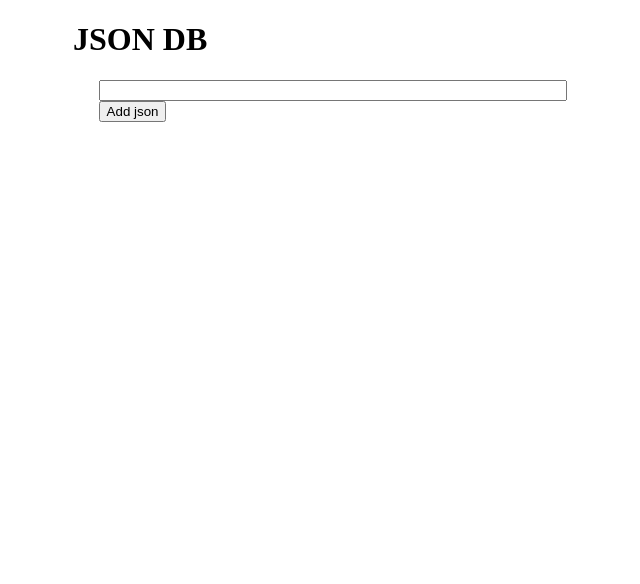
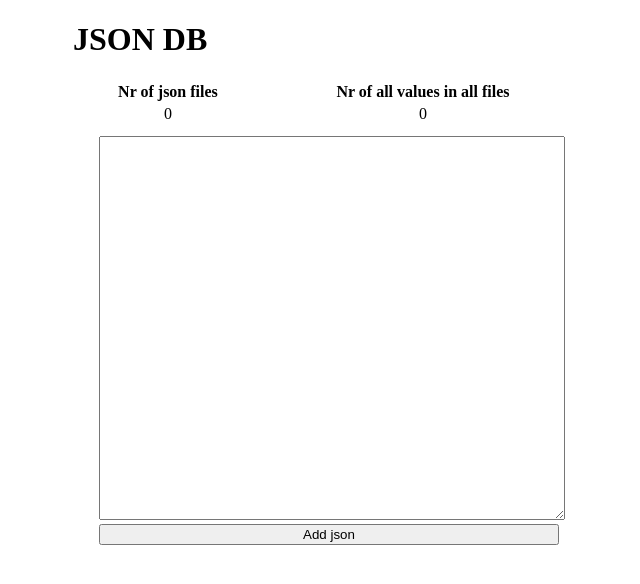
Before and after one commit to JJackol/jsonDB, a Flask app: page / in a window 1280 px wide. Shown: the top 584 px of the page, without its empty margins (311-951 px from the left). Run offline with Flask 2, Linux system fonts and the light colour scheme; data that the repository does not hold is empty.

Commit message:
home update

```diff
--- a/templates/home.html
+++ b/templates/home.html
@@ -5,6 +5,23 @@
 {% endblock %}
 
 {% block body %}
+
+    <div class="h">
+
+    <table style="text-align: center; width: 100%">
+
+        <tr>
+            <th>Nr of json files</th>
+            <th>Nr of all values in all files</th>
+        </tr>
+        <tr >
+            <td>{{ nr_files }}</td>
+            <td>{{ nr_val }}</td>
+        </tr>
+    </table>
+
+    </div>
+
     <div class="table">
 
     {% for file in files %}
@@ -17,9 +34,10 @@
 
     <div class="form">
 
-        <form action="/" method="POST">
-            <input type="textbox" name="content" id="content">
-            <input type="submit" value="Add json">
+        <form action="/" method="POST" id="my">
+            <textarea name="content" id="content" form="my"></textarea>
+            <br>
+            <input type="submit" id="content" value="Add json">
         </form>
 
     </div>
```
